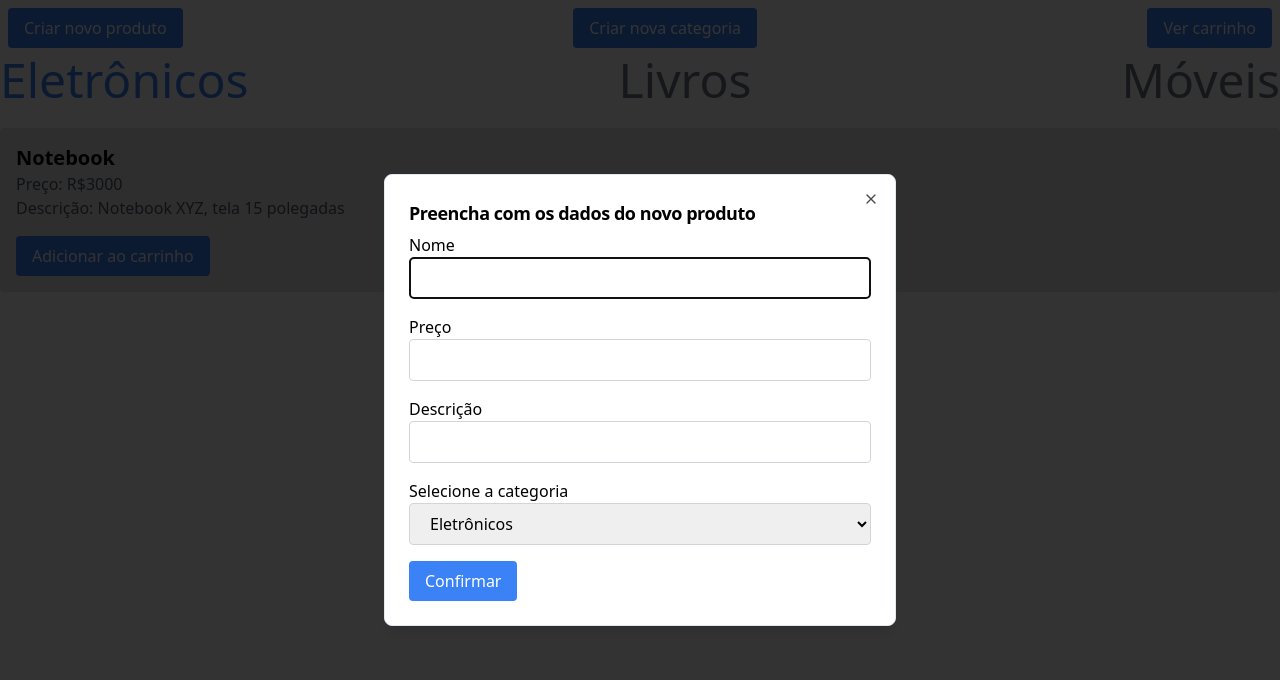
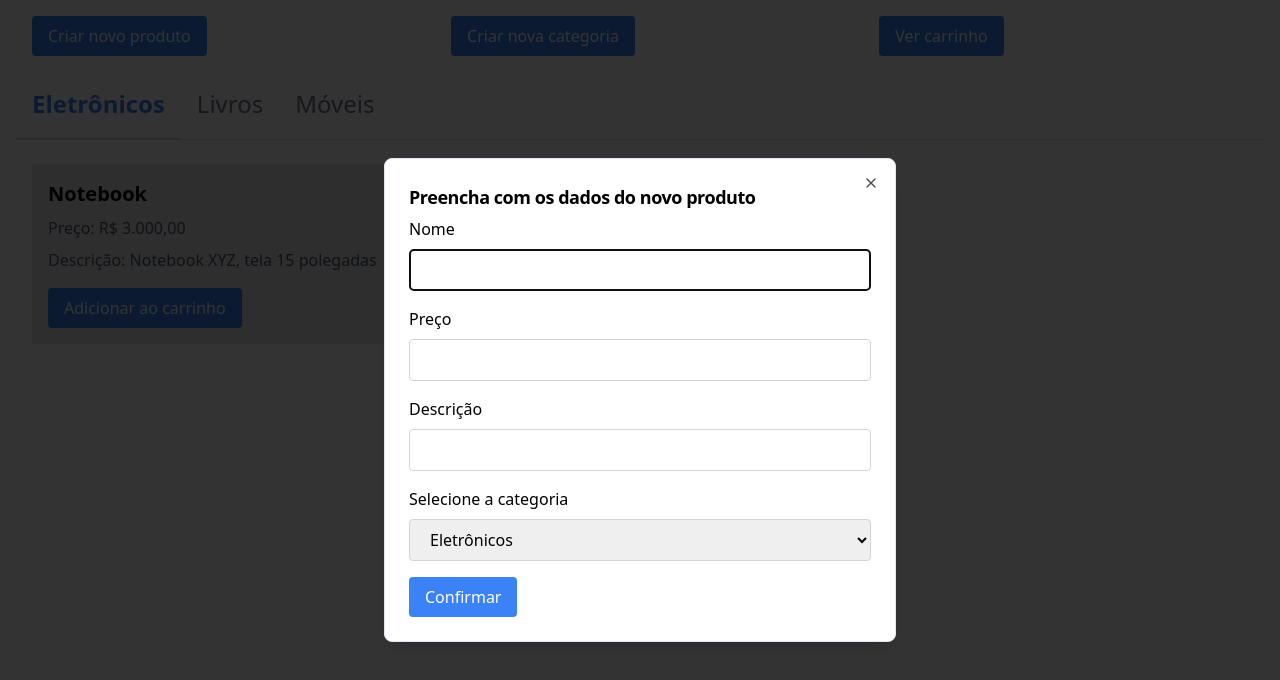
Before and after one commit to paulomarian0/ddc-company-challenge-2, a React (Vite) app: page / in a window 1280 px wide. Both pictures are taken after a click on the button "Criar novo produto". Shown: the top 680 px of the page. Built offline with nearby package versions, Linux system fonts and the light colour scheme.

Commit message:
📦 NEW: add styles

```diff
--- a/src/App.tsx
+++ b/src/App.tsx
@@ -81,8 +81,8 @@ function App() {
 	const { products } = useProductStorage();
 
 	return (
-		<div>
-			<div className="flex justify-between p-2">
+		<div className="container mx-auto px-4">
+			<div className="flex justify-between items-center p-4">
 				<CreateProduct />
 				<CreateCategory />
 				<Cart />
--- a/src/components/Cart/index.tsx
+++ b/src/components/Cart/index.tsx
@@ -20,10 +20,9 @@ const Cart = () => {
 			</DrawerTrigger>
 			<DrawerContent>
 				<DrawerHeader>
-					<DrawerTitle>Are you absolutely sure?</DrawerTitle>
-					{cartList.length === 0 && <p>Seu carrinho está vazio</p>}
+					<DrawerTitle className="text-xl font-bold">Carrinho</DrawerTitle>
+					{cartList.length === 0 && <p className="text-center text-2xl">Seu carrinho está vazio!</p>}
 					{cartList.map((item) => (
-						<>
 						<CartCard
 							id={item.id}
 							key={item.id}
@@ -33,18 +32,15 @@ const Cart = () => {
 							quantity={item.quantity}
 							total={item.total}
 						/>
-						</>
 					))}
 				</DrawerHeader>
 				<DrawerFooter>
-					<button className="text-red-300" onClick={clearCart}>
+					<button className="bg-red-500 text-white py-2 px-4 rounded hover:bg-red-600" onClick={clearCart}>
 						Remover tudo
 					</button>
-					<DrawerClose>
-						<button>Cancel</button>
-					</DrawerClose>
 				</DrawerFooter>
 			</DrawerContent>
+			<DrawerClose />
 		</Drawer>
 	);
 };
--- a/src/components/CartCard/index.tsx
+++ b/src/components/CartCard/index.tsx
@@ -19,18 +19,29 @@ const CartCard = ({ id, name, price, description, quantity, total }: ICartCardPr
 	};
 
 	return (
-		<div>
-			<h3 className="text-xl font-bold">{name}</h3>
-			<p className="text-gray-600">Preço: R${price}</p>
-			<p className="text-gray-600">Descrição: {description}</p>
-			<p>quantidade: {quantity}</p>
-			<p>total: {total}</p>
-			<button className="text-red-300" onClick={() => handleAddToCart(id)}>
-				+
-			</button>
-			<button className="text-red-300" onClick={() => removeQuantity(id)}>
-				-
-			</button>
+		<div className="border rounded-md p-4 mb-4">
+			<h3 className="text-xl font-bold mb-2">{name}</h3>
+			<p className="text-gray-600 mb-2">Preço: R${price.toFixed(2)}</p>
+			<p className="text-gray-600 mb-2">Descrição: {description}</p>
+			<div className="flex items-center mb-2">
+				<p className="mr-2">Quantidade:</p>
+				<p className="font-semibold">{quantity}</p>
+			</div>
+			<div className="flex items-center mb-4">
+				<p className="mr-2">Total:</p>
+				<p className="font-semibold">R${total.toFixed(2)}</p>
+			</div>
+			<div className="flex gap-4">
+				<button
+					className="bg-blue-500 text-white py-2 px-4 rounded hover:bg-blue-600"
+					onClick={() => handleAddToCart(id)}
+				>
+					+
+				</button>
+				<button className="bg-red-500 text-white py-2 px-4 rounded hover:bg-red-600" onClick={() => removeQuantity(id)}>
+					-
+				</button>
+			</div>
 		</div>
 	);
 };
--- a/src/components/CreateCategory/index.tsx
+++ b/src/components/CreateCategory/index.tsx
@@ -18,7 +18,7 @@ const CreateCategory = () => {
 
 		const id = categories.length + 1;
 		addCategory({
-			id,
+			id: Number(id),
 			name,
 		});
 	};
@@ -33,7 +33,9 @@ const CreateCategory = () => {
 					<DialogHeader>
 						<DialogTitle className="text-lg font-semibold">Preencha com o nome da nova categoria</DialogTitle>
 						<form className="mt-4" onSubmit={handleSubmit(onSubmit)}>
-							<label htmlFor="name">Nome</label>
+							<label htmlFor="name" className="block mb-2">
+								Nome
+							</label>
 							<input
 								{...register("name")}
 								className="border border-gray-300 rounded px-4 py-2 mb-4 w-full"
--- a/src/components/CreateProduct/index.tsx
+++ b/src/components/CreateProduct/index.tsx
@@ -2,6 +2,7 @@ import { useForm } from "react-hook-form";
 import { useCategoryStorage } from "../../storage/useCategoryStorage";
 import { Dialog, DialogContent, DialogHeader, DialogTitle, DialogTrigger } from "@/components/ui/dialog";
 import { useProductStorage } from "@/storage/useProductStorage";
+import { DialogClose } from "@radix-ui/react-dialog";
 
 type FormValues = {
 	name: string;
@@ -11,20 +12,26 @@ type FormValues = {
 };
 
 const CreateProduct = () => {
-	const { register, handleSubmit } = useForm<FormValues>();
+	const { register, handleSubmit, reset } = useForm<FormValues>();
 	const { categories } = useCategoryStorage();
 	const { addProduct, products } = useProductStorage();
 
 	const onSubmit = ({ categoryId, name, price, description }: FormValues) => {
 		const id = products.length + 1;
+		const haveProductWithSameName = products.some((product) => product.name === name);
+
+		if (haveProductWithSameName) {
+			return;
+		}
 
 		addProduct({
-			id,
+			id: Number(id),
 			categoryId: Number(categoryId),
 			name,
-			price,
+			price: Number(price),
 			description,
 		});
+		reset();
 	};
 
 	return (
@@ -37,25 +44,33 @@ const CreateProduct = () => {
 					<DialogHeader>
 						<DialogTitle className="text-lg font-semibold">Preencha com os dados do novo produto</DialogTitle>
 						<form className="mt-4" onSubmit={handleSubmit(onSubmit)}>
-							<label htmlFor="name">Nome</label>
+							<label htmlFor="name" className="block mb-2">
+								Nome
+							</label>
 							<input
 								{...register("name")}
 								className="border border-gray-300 rounded px-4 py-2 mb-4 w-full"
 								type="text"
 							/>
-							<label htmlFor="price">Preço</label>
+							<label htmlFor="price" className="block mb-2">
+								Preço
+							</label>
 							<input
 								{...register("price")}
 								className="border border-gray-300 rounded px-4 py-2 mb-4 w-full"
 								type="number"
 							/>
-							<label htmlFor="description">Descrição</label>
+							<label htmlFor="description" className="block mb-2">
+								Descrição
+							</label>
 							<input
 								{...register("description")}
 								className="border border-gray-300 rounded px-4 py-2 mb-4 w-full"
 								type="text"
 							/>
-							<label htmlFor="category">Selecione a categoria</label>
+							<label htmlFor="category" className="block mb-2">
+								Selecione a categoria
+							</label>
 							<select {...register("categoryId")} className="border border-gray-300 rounded px-4 py-2 mb-4 w-full">
 								{categories.map((category) => (
 									<option key={category.id} value={category.id}>
@@ -63,9 +78,11 @@ const CreateProduct = () => {
 									</option>
 								))}
 							</select>
-							<button type="submit" className="bg-blue-500 text-white py-2 px-4 rounded cursor-pointer">
-								Confirmar
-							</button>
+							<DialogClose>
+								<button type="submit" className="bg-blue-500 text-white py-2 px-4 rounded cursor-pointer">
+									Confirmar
+								</button>
+							</DialogClose>
 						</form>
 					</DialogHeader>
 				</DialogContent>
--- a/src/components/ProductCard/index.tsx
+++ b/src/components/ProductCard/index.tsx
@@ -26,14 +26,16 @@ const ProductCard = ({ id, categoryId, name, price, description }: IProductCardP
 	};
 
 	return (
-		<div className="bg-gray-200 p-4 rounded my-6">
-			<h3 className="text-xl font-bold">{name}</h3>
-			<p className="text-gray-600">Preço: R${price}</p>
-			<p className="text-gray-600">Descrição: {description}</p>
+		<div className="bg-gray-200 p-4 rounded my-6 w-full">
+			<h3 className="text-xl font-bold mb-2">{name}</h3>
+			<p className="text-gray-600 mb-2">
+				Preço: {price.toLocaleString("pt-br", { style: "currency", currency: "BRL" })}
+			</p>
+			<p className="text-gray-600 mb-4">Descrição: {description}</p>
 
 			<button
 				onClick={() => handleAddToCart({ id, categoryId, name, price, description } as Product)}
-				className="bg-blue-500 text-white py-2 px-4 rounded cursor-pointer mt-4"
+				className="bg-blue-500 text-white py-2 px-4 rounded cursor-pointer"
 			>
 				Adicionar ao carrinho
 			</button>
--- a/src/components/TabsContainer/index.tsx
+++ b/src/components/TabsContainer/index.tsx
@@ -1,4 +1,4 @@
-import { useState } from "react";
+import { useCallback, useEffect, useState } from "react";
 import { ProductCard } from "../ProductCard";
 import { Category, Product } from "../../types";
 
@@ -11,24 +11,39 @@ const TabsContainer = ({ categories, products }: ITabContainerProps) => {
 	const [selectedTab, setSelectedTab] = useState(1);
 	const [productsToShow, setProductsToShow] = useState(products.filter((product: Product) => product.categoryId === 1));
 
-	const handleChangeTab = (id: number) => {
+	const handleChangeTab = useCallback(
+		(id: number) => {
 			setSelectedTab(id);
 			setProductsToShow(products.filter((product) => product.categoryId === id));
-	};
+		},
+		[products],
+	);
+
+	useEffect(() => {
+		setProductsToShow(products.filter((product) => product.categoryId === selectedTab));
+	}, [selectedTab, products]);
 
 	return (
 		<div>
-			<ul className="flex justify-between text-5xl">
+			<div className="text-sm font-medium text-center text-gray-500 border-b border-gray-200 ">
+				<ul className="flex flex-wrap -mb-px">
 					{categories.map((category) => (
 						<li
 							key={category.id}
-						className={category.id === selectedTab ? "text-blue-500" : "text-gray-500"}
+							className={`cursor-pointer ${
+								category.id === selectedTab ? "text-blue-500 font-bold border-b-2 border-gray-300" : "text-gray-500"
+							}`}
 							onClick={() => handleChangeTab(category.id)}
 						>
+							<p className="text-2xl inline-block p-4 border-b-2 border-transparent rounded-t-lg hover:text-blue-600">
 								{category.name}
+							</p>
 						</li>
 					))}
 				</ul>
+			</div>
+
+			<div className="grid grid-cols-1 md:grid-cols-2 lg:grid-cols-3 gap-6 px-4">
 				{productsToShow.map((product) => (
 					<ProductCard
 						key={product.id}
@@ -40,6 +55,7 @@ const TabsContainer = ({ categories, products }: ITabContainerProps) => {
 					/>
 				))}
 			</div>
+		</div>
 	);
 };
 
```
Lines whose indentation alone changed are shown as unchanged.
